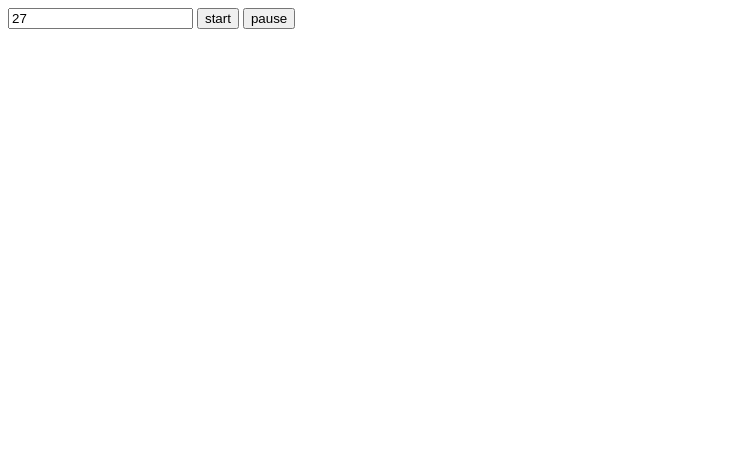
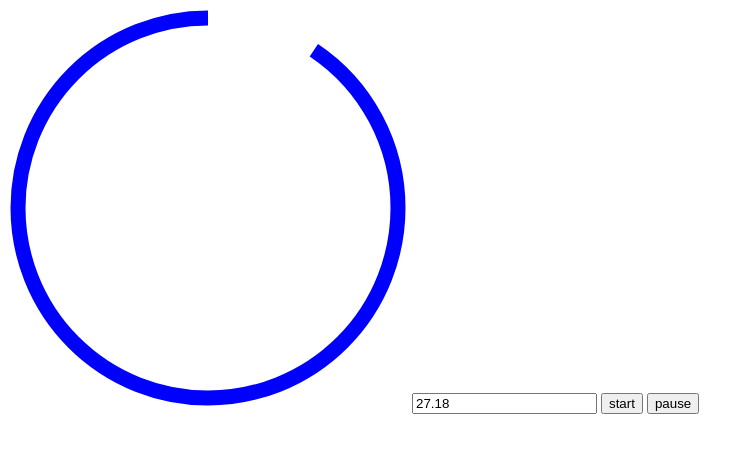
Before and after one commit to Ptreee/timer, a plain HTML site: page index.html in a window 1280 px wide. Both pictures are taken after a click on the button "start". Shown: the whole page, without its empty margins (0-754 px from the left). Drawn offline with Linux system fonts and the light colour scheme.

Commit message:
adjust dashoffset with timeduration

```diff
--- a/index.html
+++ b/index.html
@@ -8,6 +8,17 @@
     <link rel="shortcut icon" href="#" type="image/x-icon" />
   </head>
   <body>
+    <svg height="400" width="400">
+      <circle
+      r="190"
+      cx="200"
+      cy="200"
+      fill="transparent"
+      stroke="blue"
+      stroke-width="15"
+
+      transform="rotate (-90 200 200)" />
+    </svg>
     <input id="duration" value="30"></input>
 
     <button id="start">start</button>
--- a/index.js
+++ b/index.js
@@ -1,13 +1,23 @@
 const durationInput = document.querySelector('#duration');
 const startButton = document.querySelector('#start');
 const pauseButton = document.querySelector('#pause');
+const circle = document.querySelector('circle');
 
+const perimeter = circle.getAttribute('r') * 2 * Math.PI;
+circle.setAttribute('stroke-dasharray', perimeter);
+
+let duration;
 const timer = new Timer(durationInput, startButton, pauseButton, {
-  onStart() {
+  onStart(totalDuration) {
+    duration = totalDuration;
+
     console.log(`timer started 😎`);
   },
-  onTick() {
-    console.log(`tick tock`);
+  onTick(timeRemaining) {
+    circle.setAttribute(
+      'stroke-dashoffset',
+      (perimeter * timeRemaining) / duration - perimeter
+    );
   },
   onComplete() {
     console.log(`timer completed ✅`);
--- a/timer.js
+++ b/timer.js
@@ -15,10 +15,10 @@ class Timer {
 
   start = () => {
     if (this.onStart) {
-      this.onStart();
+      this.onStart(this.timeRemaining);
     }
     this.tick();
-    this.interval = setInterval(this.tick, 1000);
+    this.interval = setInterval(this.tick, 20);
   };
 
   pause = () => {
@@ -31,9 +31,9 @@ class Timer {
         this.onComplete();
       }
     } else {
-      this.timeRemaining = this.timeRemaining - 1;
+      this.timeRemaining = this.timeRemaining - 0.02;
       if (this.onTick) {
-        this.onTick();
+        this.onTick(this.timeRemaining);
       }
     }
   };
@@ -43,6 +43,6 @@ class Timer {
   }
 
   set timeRemaining(time) {
-    this.durationInput.value = time;
+    this.durationInput.value = time.toFixed(2);
   }
 }
```
